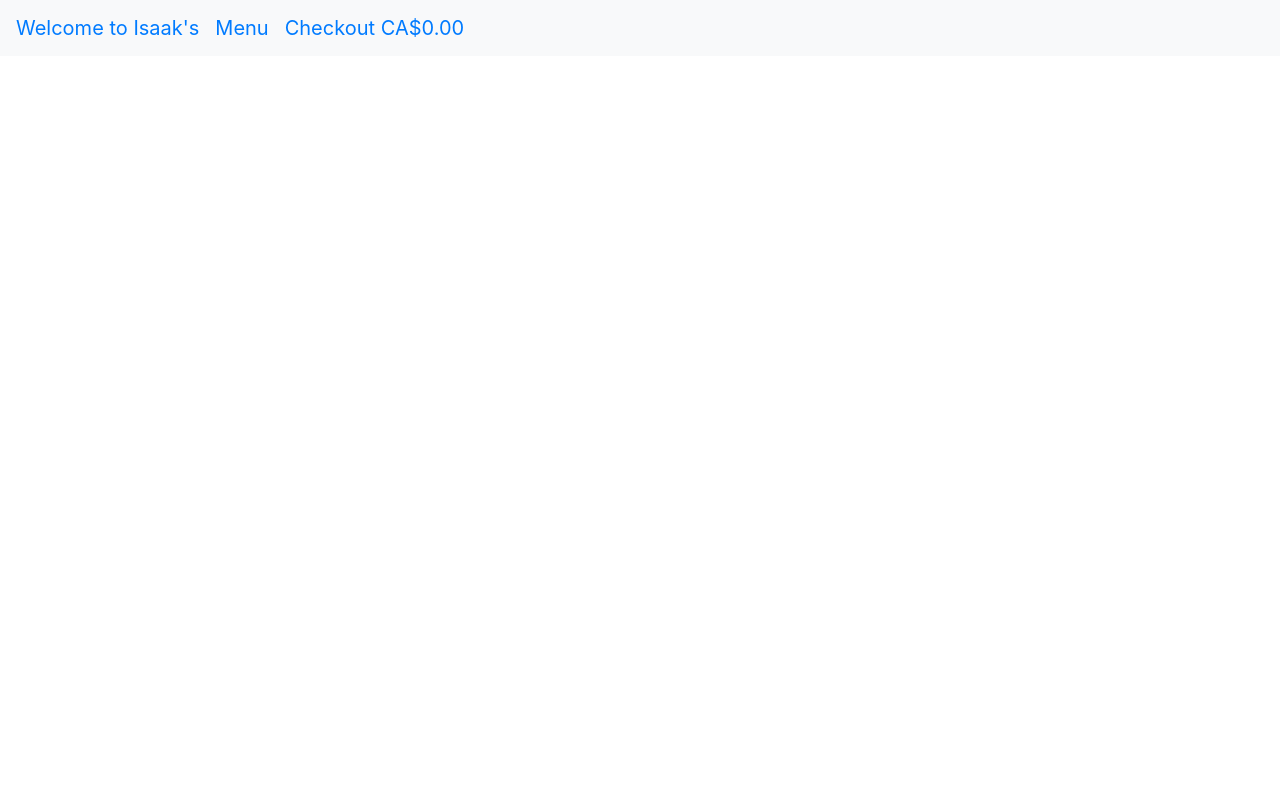
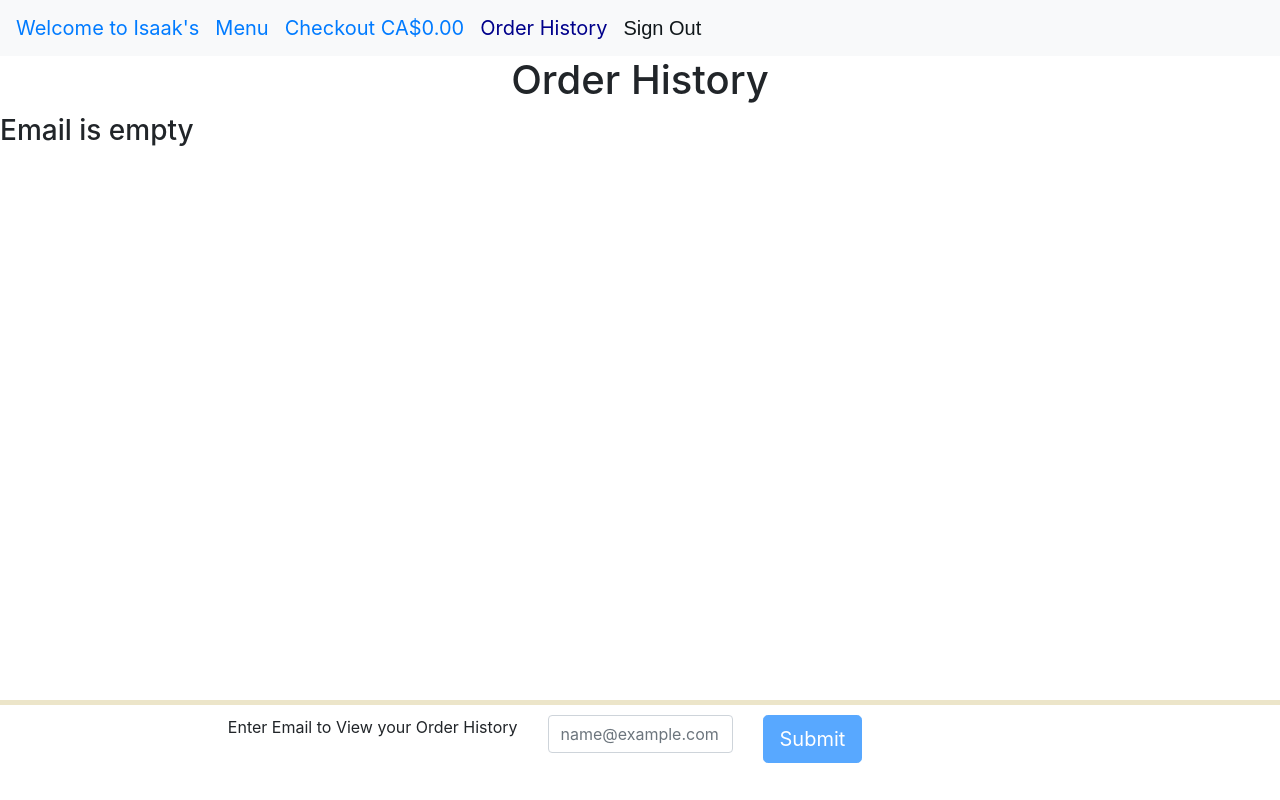
Before and after one commit to IsaakKrut/FoodDeliveryApp, a React app in the folder order-client/: page /history in a window 1280 px wide. Built offline with nearby package versions, Linux system fonts and the light colour scheme.

Commit message:
Added Order History page

```diff
--- a/order-client/src/components/App.js
+++ b/order-client/src/components/App.js
@@ -2,7 +2,6 @@ import React, { Component } from 'react';
 import {BrowserRouter as Router, Switch, Route } from 'react-router-dom';
 import '../App.css';
 
-import { createBrowserHistory } from 'history';
 
 
 
@@ -10,10 +9,9 @@ import Header from './Header';
 import Home from './Home';
 import Menu from './Menu';
 import Checkout from './Checkout';
+import History from './History';
 import Success from './Success';
 import Failure from './Failure';
-
-const history = createBrowserHistory();
 
 class App extends Component {
 
@@ -24,7 +22,7 @@ class App extends Component {
       total: 0.0,
       empty: true,
       errorMessage: 'error',
-      email: 'email'
+      email: ''
     }
     this.addToCart = this.addToCart.bind(this);
     this.emptyCart = this.emptyCart.bind(this);
@@ -41,7 +39,7 @@ class App extends Component {
   }
 
 
-                  // Method sets an email for successful orders
+                  // Method sets an email for the current user
   setEmail(email){
     console.log(email);
     this.setState({
@@ -83,27 +81,37 @@ class App extends Component {
   render(){
 
   return (
-    <Router history={history}>
+    <Router>
     <div>
-      <Header total={this.state.total}/>
+      <Header total={this.state.total}
+          setEmail={this.setEmail}/>
       <Switch>
-        <Route path="/" component={Home} exact />
+        <Route path="/" component={Home} exact
+        />
         <Route path="/menu" render={()=>
           <Menu total={this.state.total}
           items={this.state.items}
-          addToCart={this.addToCart}/>}  />
+          addToCart={this.addToCart}/>}
+        />
         <Route path="/checkout" render={()=>
           <Checkout total={this.state.total}
-            history={history}
             items={this.state.items}
             empty={this.state.empty}
             emptyCart={this.emptyCart}
             setError={this.setError}
-            setEmail={this.setEmail}/>}  />
-            <Route path="/failure" render={()=>
-          <Failure message={this.state.errorMessage}/>}  />
-          <Route path="/success" render={()=>
-          <Success email={this.state.email}/>}  />
+            setEmail={this.setEmail}
+          />}
+        />
+        <Route path="/failure" render={()=>
+          <Failure message={this.state.errorMessage}/>}
+        />
+        <Route path="/success" render={()=>
+          <Success email={this.state.email}/>}
+        />
+        <Route path="/history" render={()=>
+          <History email={this.state.email}
+          setEmail={this.setEmail}/>}
+        />
     </Switch>
     </div>
     </Router>
--- a/order-client/src/components/Checkout.js
+++ b/order-client/src/components/Checkout.js
@@ -50,7 +50,7 @@ class Checkout extends Component {
     onSubmit = (e)=> {
         e.preventDefault();
         var email = this.state.email
-        var mailformat = /^\w+([\.-]?\w+)*@\w+([\.-]?\w+)*(\.\w{2,3})+$/;
+        var mailformat = /^\w+([.-]?\w+)*@\w+([.-]?\w+)*(\.\w{2,3})+$/;
         if(email.match(mailformat))
         {
         this.submitOrder();
@@ -155,8 +155,6 @@ class Checkout extends Component {
                     </tr>
                 </tbody>
                 </table>
-                <h4>HST: CA${(Math.round(this.props.total * 0.13 * 100) / 100).toFixed(2)} </h4>
-                <h4>Your Total is CA${(Math.round(this.props.total * 1.13 * 100) / 100).toFixed(2)}</h4>
         </div>)
         }
 
@@ -168,10 +166,13 @@ class Checkout extends Component {
         <h1 className="text-center cart-label">Your Cart</h1>
             {container}
         </div>
-        <form name="form">
+        <form name="form" className="email-form">
         <div className="row text-right">
-        <div className="col-5">
-            <label htmlFor="exampleFormControlInput1">Enter Email to Submit Your Order</label>
+            <div className="col-3">
+                {!this.props.empty ? (<h5>Your Total is CA${(Math.round(this.props.total * 1.13 * 100) / 100).toFixed(2)} </h5>) : (<div></div>)}
+            </div>
+            <div className="col-2">
+                <label htmlFor="exampleFormControlInput1">Enter Email to Submit Your Order</label>
             </div>
         <div className="form-group col-2">
             <input type="email" className="form-control" id="exampleFormControlInput1" placeholder="name@example.com" ref={this.emailInput} disabled={this.props.empty} onChange={this.emailChange}/>
--- a/order-client/src/components/Header.js
+++ b/order-client/src/components/Header.js
@@ -3,6 +3,19 @@ import { NavLink } from 'react-router-dom'
 
 class Header extends Component {
 
+  constructor(props){
+    super(props);
+
+
+    this.signOut = this.signOut.bind(this);
+  }
+
+
+      // Resets the state of the application and deletes the currently stored email for that session
+
+  signOut = () =>{
+    this.props.setEmail('');
+  }
 
   render(){
 
@@ -21,6 +34,12 @@ class Header extends Component {
         <li className="nav-item active">
           <span className="navbar-brand"><NavLink to="/checkout" activeClassName="selected">Checkout CA${(Math.round(this.props.total * 100) / 100).toFixed(2)} </NavLink></span>
         </li>
+        <li className="nav-item active">
+          <span className="navbar-brand"><NavLink to="/history" activeClassName="selected">Order History</NavLink></span>
+        </li>
+        <li className="nav-item active">
+          <span className="navbar-brand"> <button className="link-button" onClick={this.signOut}>Sign Out</button></span>
+        </li>
       </ul>
     </div>
   </nav></div>
--- /dev/null
+++ b/order-client/src/components/History.js
@@ -0,0 +1,106 @@
+import React, { Component } from 'react';
+
+class History extends Component {
+
+    constructor(props){
+        super(props);
+
+        this.state = {
+            email: '',
+            orders: []
+          }
+
+        this.onSubmit = this.onSubmit.bind(this);
+        this.emailChange = this.emailChange.bind(this);
+    }
+
+    componentDidMount(){
+        this.setState({
+            email: this.props.email
+        })
+        if (this.props.email!== ''){
+            fetch("http://localhost:8080/api/orders?email=" +this.state.email)
+            .then(data=>{ return data.json();})
+            .then(data=>{
+            this.setState({orders : data});
+            } );
+        }
+    }
+
+    emailChange(event){
+        this.setState({
+            email: event.target.value
+        })
+    }
+
+    onSubmit = (e) => {
+        e.preventDefault();
+        var email = this.state.email;
+        var mailformat = /^\w+([.-]?\w+)*@\w+([.-]?\w+)*(\.\w{2,3})+$/;
+        if(email.match(mailformat))
+        {
+            this.props.setEmail(email);
+            if (email!== ''){
+                fetch("http://localhost:8080/api/orders?email=" +email)
+                .then(data=>{ return data.json();})
+                .then(data=>{
+                this.setState({orders : data});
+                } );
+                console.log(this.state.orders);
+            }
+        }
+        else
+            {
+            alert("You have entered an invalid email address!");
+            }
+    }
+
+
+  render(){
+      let container = '';
+
+    if (this.props.email!== ''){
+        container = (<ul>
+            { this.state.orders.map((order) => (
+                <div key={order.id}>
+                      <li className="list-group-item">
+                          {order.orderDate}
+                        <ol>
+                            {order.items.map((item) => (
+                                <li>{item.quantity} * {item.itemId}</li>
+                            ))}
+                        </ol>
+                        Total: {order.totalPrice}
+                      </li>
+                </div>
+            ))}
+        </ul>);}
+    else
+    container = (<div><h3>Email is empty</h3></div>);
+
+     return(
+        <div>
+        <div >
+        <h1 className="text-center cart-label">Order History</h1>
+            {container}
+        </div>
+        <form name="form" className="email-form">
+        <div className="row text-right">
+        <div className="col-5">
+            <label htmlFor="exampleFormControlInput1">Enter Email to View your Order History</label>
+            </div>
+        <div className="form-group col-2">
+            <input type="email" className="form-control" id="exampleFormControlInput1" onChange={this.emailChange} defaultValue={this.props.email}  placeholder="name@example.com" ref={this.emailInput}/>
+        </div>
+            <div className="col-1">
+                <button type="button" className="btn btn-primary btn-lg" onClick={this.onSubmit} disabled={this.state.email===''}>Submit</button>
+            </div>
+        </div>
+        </form>
+        </div>
+
+    )};
+
+}
+
+export default History;
--- a/order-client/src/components/Success.js
+++ b/order-client/src/components/Success.js
@@ -1,5 +1,6 @@
 import React, { Component } from 'react';
 import { withRouter } from 'react-router';
+import { Link } from 'react-router-dom'
 
 class Success extends Component {
 
@@ -9,7 +10,10 @@ class Success extends Component {
   return (
     <div className="text-center">
         <h3>Your order was submitted. Confirmation Email was sent to {this.props.email}</h3>
-        <div className="text-center"> <p>Return to the <a href="/menu">Menu</a> to create a new order</p></div>
+        <div className="text-center">
+          <p>Return to the <Link to="/menu">Menu</Link> to create a new order</p>
+          <p>Visit <Link to="/history">Order History</Link> to view your past orders</p>
+        </div>
     </div>
   )};
 }
--- a/order-client/src/index.css
+++ b/order-client/src/index.css
@@ -14,5 +14,40 @@ code {
 
 
 .selected{
-  color: red
+  color: darkblue
 }
+
+.cart-label{
+  height: 50px;
+}
+
+.top-cnt{
+  height: 600px
+}
+
+.link-button {
+  background: none!important;
+  border: none;
+  padding: 0!important;
+  /*optional*/
+  font-family: arial, sans-serif;
+  /*input has OS specific font-family*/
+  color: rgb(17, 24, 27);
+  cursor: pointer;
+
+}
+
+.link-button:hover{
+  text-decoration: underline;
+}
+
+
+.email-form{
+  position: fixed;
+  bottom: 0;
+  width: 100%;
+  height: 100px;
+  border-top: 5px solid rgb(236, 229, 201);
+  padding: 10px;
+  background-color: rgba(255,255,255,1);
+}
```
Also changed, not shown: README.md.
